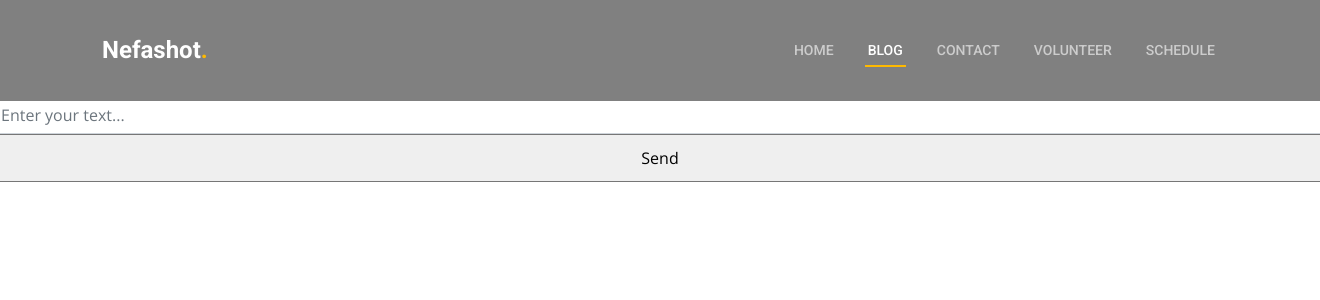
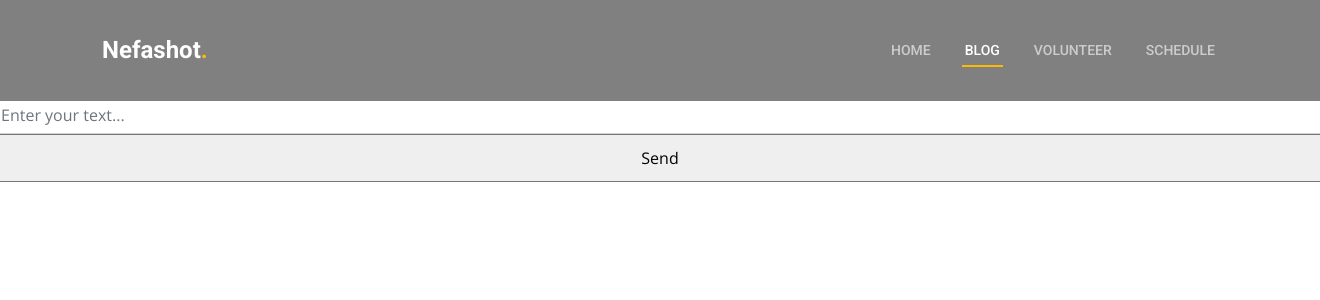
Before and after one commit to guyam23-meet/nefashot-proj, a Flask app: page /blog in a window 1320 px wide; the page is wider, and only the part inside the window is pictured. Shown: the top 300 px of that part. Run offline with Flask 2, Linux system fonts and the light colour scheme; data that the repository does not hold is empty; some libraries are stand-ins or nearby versions.

Commit message:
Update blog.html

```diff
--- a/templates/blog.html
+++ b/templates/blog.html
@@ -85,7 +85,6 @@
           <li><a href="/blog" class="active">Blog</a></li>
 
 
-          <li><a href="/contact">Contact</a></li>
 
 
           <li><a href="/volunteer">Volunteer</a></li>
```
